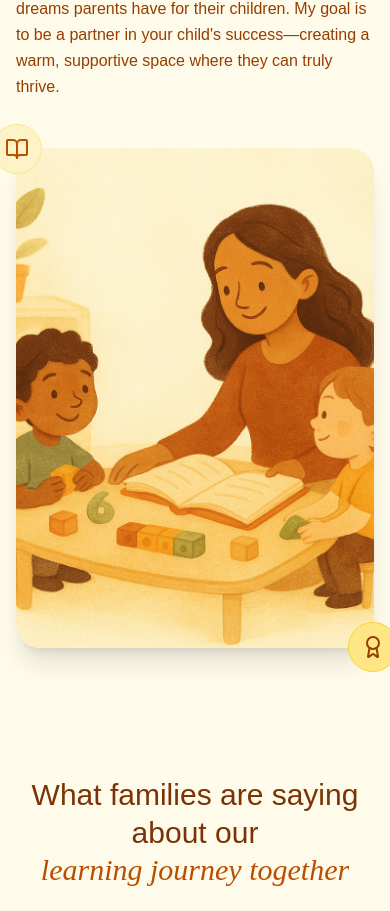
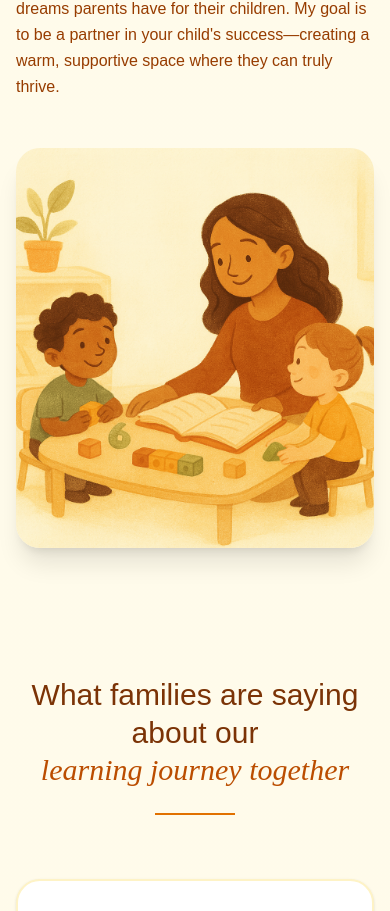
Before and after one commit to VedantKh/mom-landing-page, a Next.js app: page / in a window 390 px wide. Shown: the part 1759-2670 px from the top of the page. Built offline with nearby package versions, Linux system fonts and the light colour scheme.

Commit message:
fixed image formatting on mobile

```diff
--- a/app/page.tsx
+++ b/app/page.tsx
@@ -147,20 +147,13 @@ export default function Home() {
           <div className="container max-w-7xl mx-auto px-4 md:px-6 relative">
             <div className="grid gap-12 lg:grid-cols-2 items-center max-w-6xl mx-auto">
               <div className="relative order-2 lg:order-1">
-                <div className="relative h-[500px] rounded-3xl overflow-hidden shadow-xl">
+                <div className="relative h-[400px] md:h-[500px] lg:h-[600px] rounded-3xl overflow-hidden shadow-xl">
                   <Image
                     src="/assets/about.png"
                     alt="Shivani in her natural teaching environment"
                     fill
                     className="object-cover"
                   />
-                </div>
-                {/* Personal touch elements */}
-                <div className="absolute -top-6 -left-6 bg-amber-100 p-3 rounded-full border border-amber-200">
-                  <BookOpen className="h-6 w-6 text-amber-700" />
-                </div>
-                <div className="absolute -bottom-6 -right-6 bg-amber-200 p-3 rounded-full border border-amber-300">
-                  <Award className="h-6 w-6 text-amber-800" />
                 </div>
               </div>
 
@@ -507,7 +500,7 @@ export default function Home() {
               </div>
 
               <div className="relative">
-                <div className="relative h-[500px] rounded-3xl overflow-hidden shadow-xl">
+                <div className="relative h-[400px] md:h-[500px] lg:h-[600px] rounded-3xl overflow-hidden shadow-xl">
                   <div className="absolute inset-0 bg-gradient-to-tr from-amber-600/10 to-transparent z-10"></div>
                   <Image
                     src="/assets/contact.png"
```
